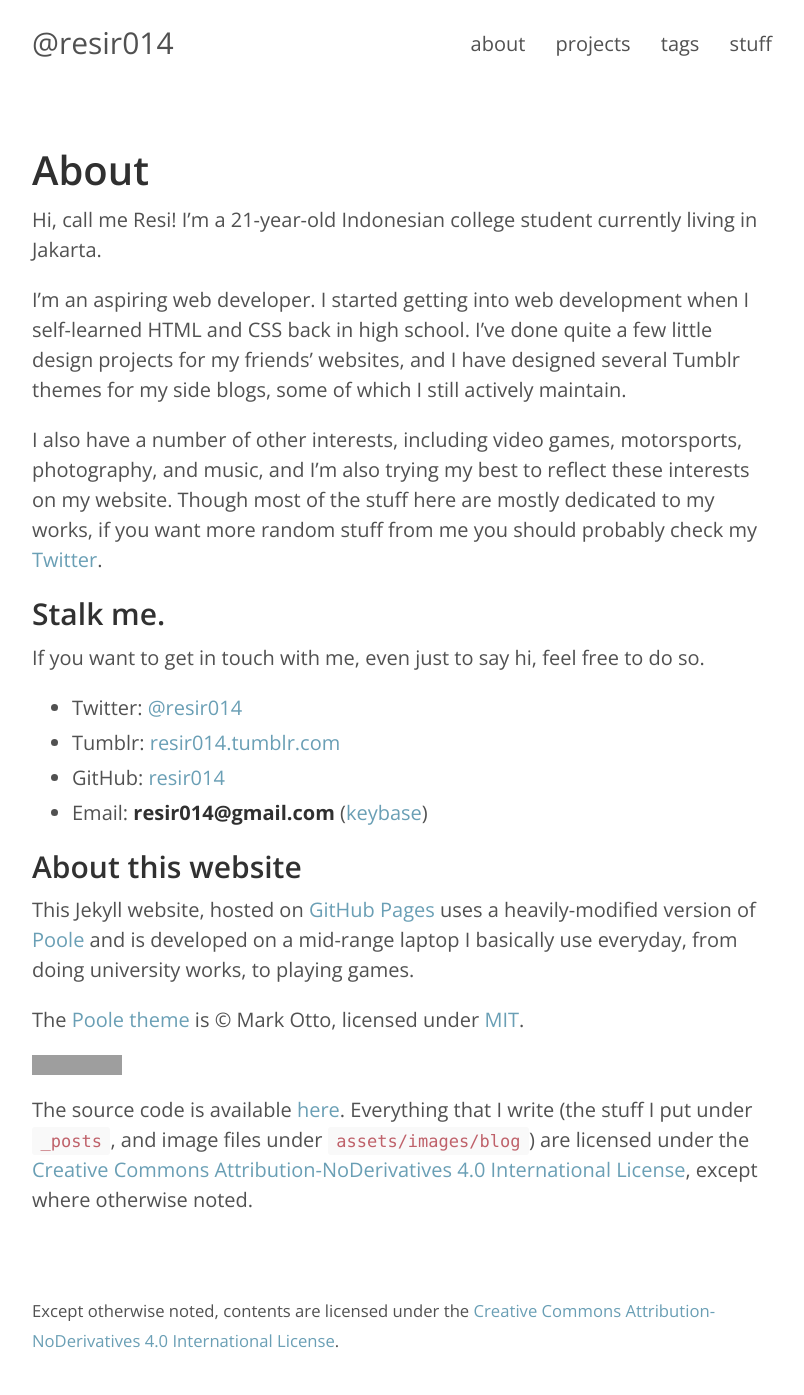
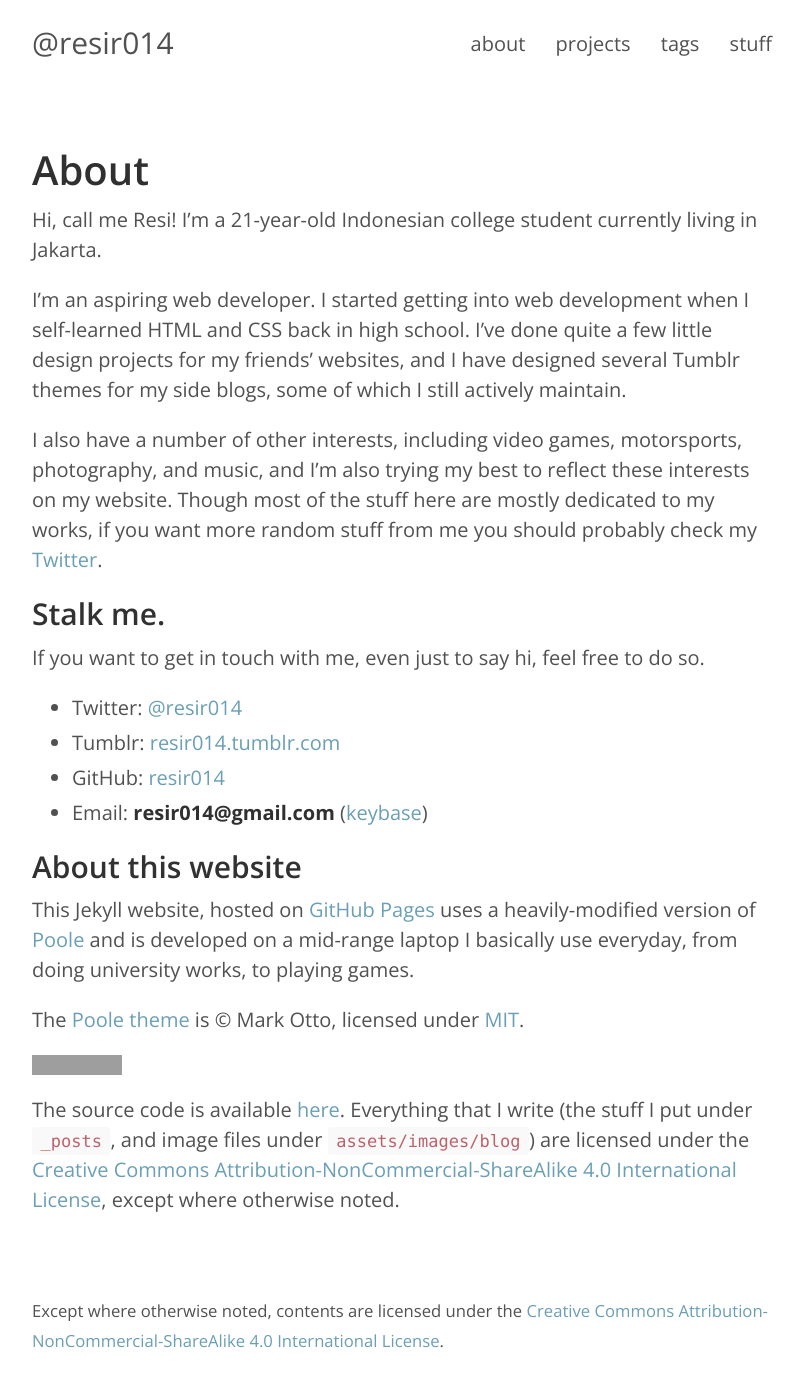
Before and after one commit to resir014/resir014.github.io, a Jekyll site: the page built from about.md, in a window 1280 px wide. Shown: the whole page, without its empty margins (238-1042 px from the left). Built offline with Jekyll 4.4.1, drawn with Linux system fonts in a browser that asks for light colours; comment, search, counter and statistics services are not loaded; grey boxes are pictures that could not be loaded.

Commit message:
Changed blanket license to CC-BY-NC-SA 4.0

```diff
--- a/_layouts/default.html
+++ b/_layouts/default.html
@@ -27,7 +27,7 @@
 
       <footer class="footer">
         <small>
-          Except otherwise noted, contents are licensed under the <a rel="license" href="http://creativecommons.org/licenses/by-nd/4.0/">Creative Commons Attribution-NoDerivatives 4.0 International License</a>.
+          Except where otherwise noted, contents are licensed under the <a rel="license" href="http://creativecommons.org/licenses/by-nc-sa/4.0/">Creative Commons Attribution-NonCommercial-ShareAlike 4.0 International License</a>.
         </small>
       </footer>
     </div>
--- a/about.md
+++ b/about.md
@@ -24,8 +24,8 @@
 
 The [Poole theme](http://getpoole.com/) is &copy; Mark Otto, licensed under [MIT](https://github.com/poole/poole/blob/master/LICENSE.md).
 
-<a rel="license" href="http://creativecommons.org/licenses/by-nd/4.0/">
-  <img alt="Creative Commons License" style="border-radius:0" src="https://i.creativecommons.org/l/by-nd/4.0/88x31.png" />
+<a rel="license" href="http://creativecommons.org/licenses/by-nc-sa/4.0/">
+  <img alt="Creative Commons License" style="border-radius:0" src="https://i.creativecommons.org/l/by-nc-sa/4.0/88x31.png" />
 </a>
 
-The source code is available [here](https://github.com/resir014/resir014.github.io). Everything that I write (the stuff I put under `_posts`, and image files under `assets/images/blog`) are licensed under the <a rel="license" href="http://creativecommons.org/licenses/by-nd/4.0/">Creative Commons Attribution-NoDerivatives 4.0 International License</a>, except where otherwise noted.
+The source code is available [here](https://github.com/resir014/resir014.github.io). Everything that I write (the stuff I put under `_posts`, and image files under `assets/images/blog`) are licensed under the <a rel="license" href="http://creativecommons.org/licenses/by-nc-sa/4.0/">Creative Commons Attribution-NonCommercial-ShareAlike 4.0 International License</a>, except where otherwise noted.
```
